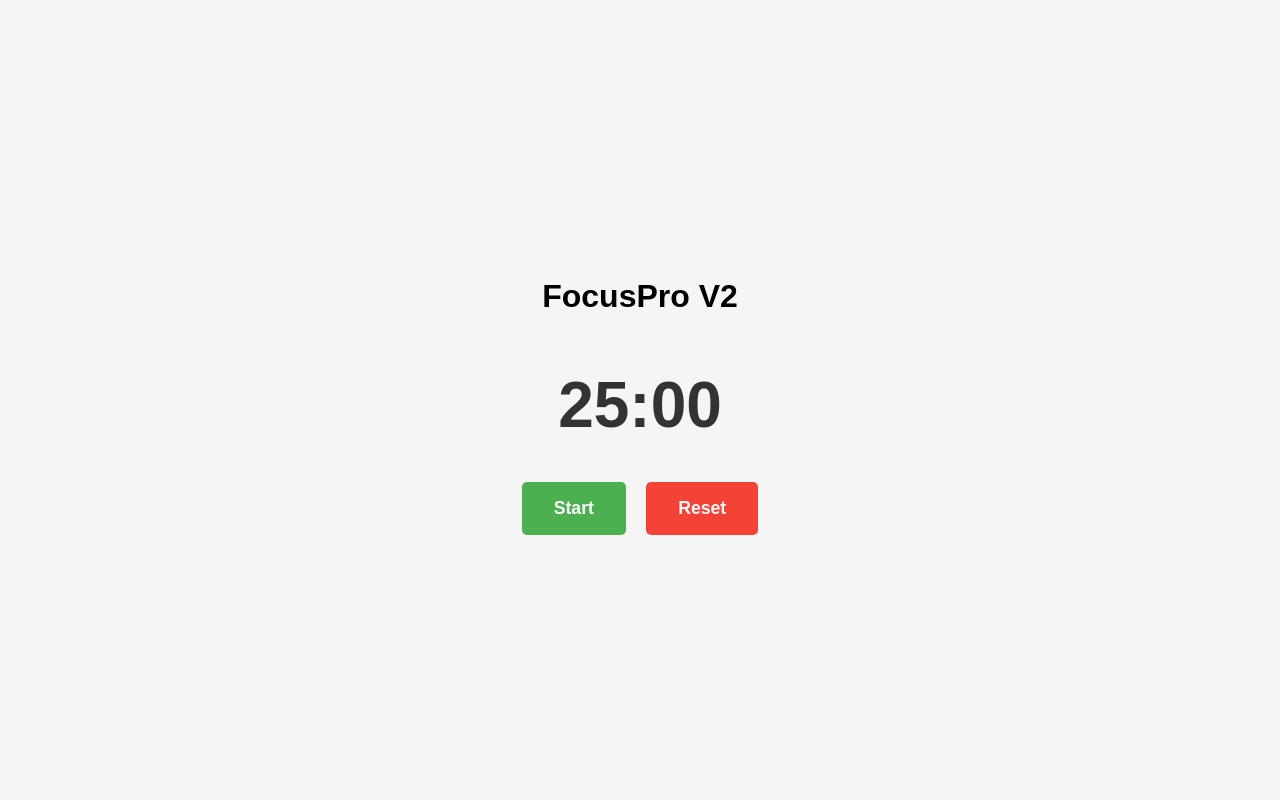
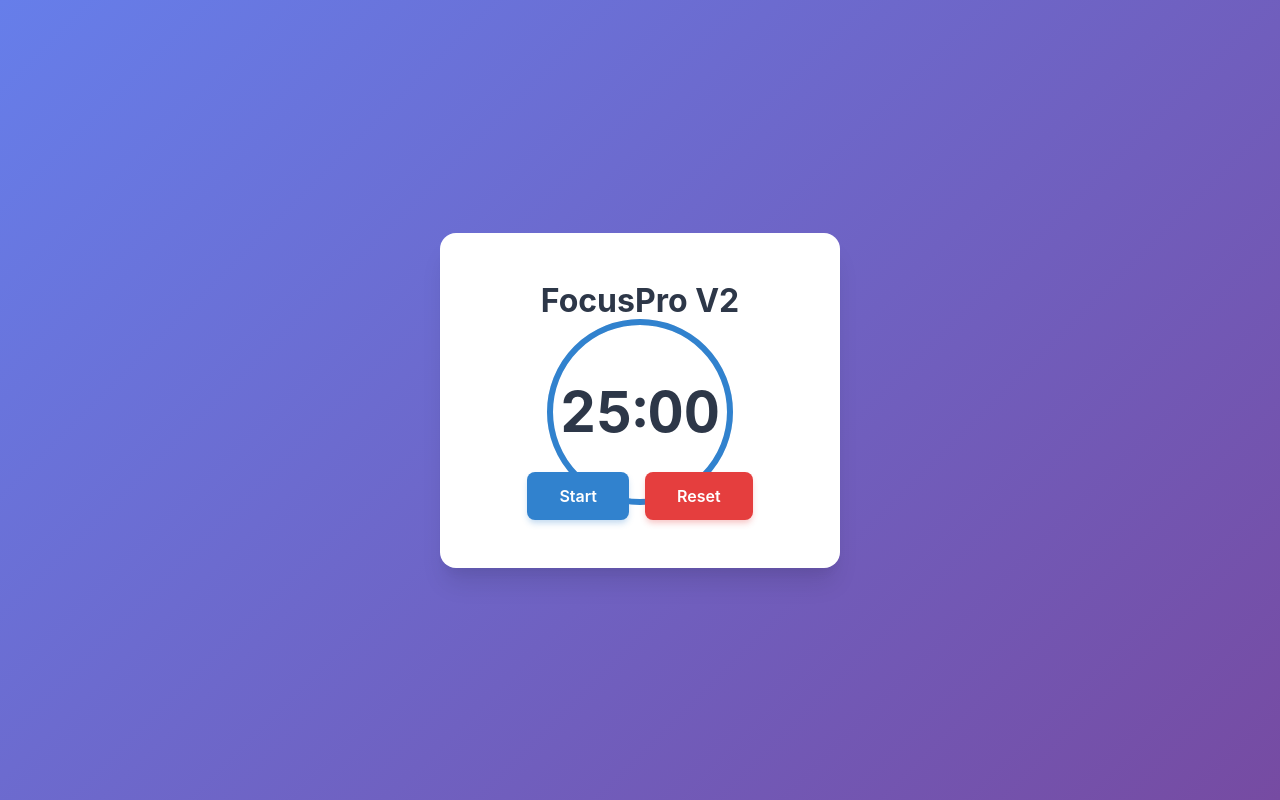
Before and after one commit to bigleafmapleco/focuspro, a plain HTML site: page index.html in a window 1280 px wide. Drawn offline with Linux system fonts and the light colour scheme.

Commit message:
Add professional styling with circular progress indicator

```diff
--- a/index.html
+++ b/index.html
@@ -5,6 +5,10 @@
     <meta name="viewport" content="width=device-width, initial-scale=1.0">
     <title>FocusPro V2</title>
     <style>
+        * {
+            box-sizing: border-box;
+        }
+
         body {
             display: flex;
             flex-direction: column;
@@ -12,58 +16,193 @@
             align-items: center;
             min-height: 100vh;
             margin: 0;
-            font-family: sans-serif;
-            background-color: #f5f5f5;
+            font-family: -apple-system, BlinkMacSystemFont, 'Segoe UI', Roboto, Oxygen, Ubuntu, Cantarell, sans-serif;
+            background: linear-gradient(135deg, #667eea 0%, #764ba2 100%);
+            padding: 1rem;
+        }
+
+        .container {
+            background: white;
+            border-radius: 1rem;
+            padding: 3rem;
+            max-width: 400px;
+            width: 100%;
+            box-shadow: 0 20px 25px -5px rgba(0, 0, 0, 0.1), 0 10px 10px -5px rgba(0, 0, 0, 0.04);
+            text-align: center;
+            position: relative;
+        }
+
+        h1 {
+            margin: 0 0 2rem 0;
+            color: #2d3748;
+            font-size: 2rem;
+            font-weight: 700;
+        }
+
+        .timer-container {
+            position: relative;
+            display: inline-block;
+            margin: 2rem 0;
+        }
+
+        .progress-ring {
+            position: absolute;
+            top: 50%;
+            left: 50%;
+            transform: translate(-50%, -50%);
+            width: 200px;
+            height: 200px;
+        }
+
+        .progress-ring-background {
+            fill: none;
+            stroke: #e2e8f0;
+            stroke-width: 6;
+        }
+
+        .progress-ring-progress {
+            fill: none;
+            stroke: #3182ce;
+            stroke-width: 6;
+            stroke-linecap: round;
+            transform: rotate(-90deg);
+            transform-origin: 50% 50%;
+            stroke-dasharray: 565.48; /* 2 * π * 90 */
+            stroke-dashoffset: 0;
+            transition: stroke-dashoffset 1s ease-in-out;
         }
 
         .timer {
-            font-size: 4rem;
-            margin: 2rem;
-            font-weight: bold;
-            color: #333;
+            font-size: 3.5rem;
+            font-weight: 700;
+            color: #2d3748;
+            position: relative;
+            z-index: 10;
+            font-variant-numeric: tabular-nums;
+            line-height: 1;
+        }
+
+        .button-group {
+            display: flex;
+            gap: 1rem;
+            justify-content: center;
+            flex-wrap: wrap;
         }
 
         button {
-            padding: 1rem 2rem;
-            margin: 0.5rem;
+            padding: 0.875rem 2rem;
             cursor: pointer;
             border: none;
-            border-radius: 5px;
-            font-size: 1.1rem;
-            font-weight: bold;
+            border-radius: 0.5rem;
+            font-size: 1rem;
+            font-weight: 600;
+            font-family: inherit;
+            transition: all 0.2s ease-in-out;
+            min-width: 100px;
+            position: relative;
+            overflow: hidden;
         }
 
-        #startBtn {
-            background-color: #4CAF50;
-            color: white;
+        button:before {
+            content: '';
+            position: absolute;
+            top: 0;
+            left: -100%;
+            width: 100%;
+            height: 100%;
+            background: linear-gradient(90deg, transparent, rgba(255, 255, 255, 0.2), transparent);
+            transition: left 0.5s;
         }
 
-        #pauseBtn {
-            background-color: #ff9800;
+        button:hover:before {
+            left: 100%;
+        }
+
+        #startBtn, #pauseBtn {
+            background-color: #3182ce;
             color: white;
+            box-shadow: 0 4px 6px -1px rgba(49, 130, 206, 0.3);
+        }
+
+        #startBtn:hover, #pauseBtn:hover {
+            background-color: #2c5aa0;
+            transform: translateY(-2px);
+            box-shadow: 0 8px 12px -1px rgba(49, 130, 206, 0.4);
         }
 
         #resetBtn {
-            background-color: #f44336;
+            background-color: #e53e3e;
             color: white;
+            box-shadow: 0 4px 6px -1px rgba(229, 62, 62, 0.3);
         }
 
-        button:hover {
-            opacity: 0.8;
+        #resetBtn:hover {
+            background-color: #c53030;
+            transform: translateY(-2px);
+            box-shadow: 0 8px 12px -1px rgba(229, 62, 62, 0.4);
+        }
+
+        button:active {
+            transform: translateY(0);
+        }
+
+        button:disabled {
+            opacity: 0.6;
+            cursor: not-allowed;
+            transform: none;
         }
 
         .hidden {
             display: none;
         }
+
+        /* Responsive design */
+        @media (max-width: 480px) {
+            .container {
+                padding: 2rem;
+                margin: 1rem;
+            }
+
+            h1 {
+                font-size: 1.5rem;
+            }
+
+            .timer {
+                font-size: 2.5rem;
+            }
+
+            .progress-ring {
+                width: 160px;
+                height: 160px;
+            }
+
+            .button-group {
+                flex-direction: column;
+                align-items: center;
+            }
+
+            button {
+                width: 100%;
+                max-width: 200px;
+            }
+        }
     </style>
 </head>
 <body>
-    <h1>FocusPro V2</h1>
-    <div class="timer" id="timer">25:00</div>
-    <div>
-        <button id="startBtn">Start</button>
-        <button id="pauseBtn" class="hidden">Pause</button>
-        <button id="resetBtn">Reset</button>
+    <div class="container">
+        <h1>FocusPro V2</h1>
+        <div class="timer-container">
+            <svg class="progress-ring" viewBox="0 0 200 200">
+                <circle class="progress-ring-background" cx="100" cy="100" r="90"/>
+                <circle class="progress-ring-progress" cx="100" cy="100" r="90"/>
+            </svg>
+            <div class="timer" id="timer">25:00</div>
+        </div>
+        <div class="button-group">
+            <button id="startBtn">Start</button>
+            <button id="pauseBtn" class="hidden">Pause</button>
+            <button id="resetBtn">Reset</button>
+        </div>
     </div>
 
     <script>
```
